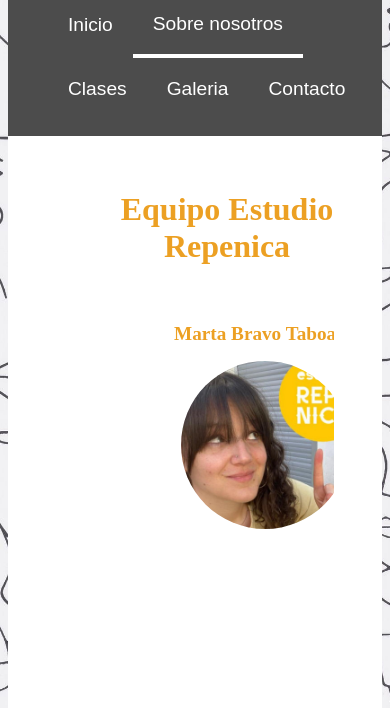
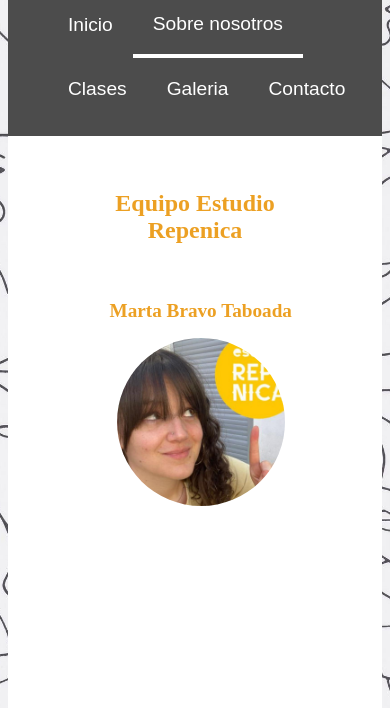
Before and after one commit to UxiaRodriguezCastro/Estudio-Repenica, a plain HTML site: page nosotros.html in a window 390 px wide. Shown: the part 136-844 px from the top of the page. Drawn offline with Linux system fonts and the light colour scheme.

Commit message:
arreglando tamaños version movil

```diff
--- a/css/estilos.css
+++ b/css/estilos.css
@@ -7,8 +7,10 @@ html{
 
 main{
 	background-color: white;
+}
 
-
+.contenedor{
+  padding-top: 2rem;
 }
 footer{
 	background: #4C4C4C;
@@ -61,15 +63,14 @@ width: 100%;
   width: 100%;
   height: 27rem;
   display: inline-block;
-  padding: 2rem;
+  margin-inline: auto;
 }
 
 .explicacion-equipo{
   width: 100%;
 		height: 40rem;
 		text-align: center;
-    padding: 2rem;
-
+    margin-inline: auto;
 
 }
 
@@ -328,6 +329,15 @@ text-align: center;
 		height: 25rem;
 		float:left;
 		margin: 2%;
+}@media (max-width: 700px) {
+  .mequipo{
+		min-width: 185px;
+		padding: 1rem;
+		width:25%;
+		height: 25rem;
+		float:left;
+		margin: 2%;
+}
 }
 
 .mequipo p{
--- a/nosotros.html
+++ b/nosotros.html
@@ -23,6 +23,7 @@
          </div>
       </header>
       <main>
+         <div class="contenedor">
          <div class="fullscreen" id="fullimgbox">
             <span onclick="closeImg()">X</span>
             <h1 id="nombreProfe">Marta</h1>
@@ -37,7 +38,7 @@
             </a>
          </div>
          <div class="explicacion-equipo">
-            <h1> Equipo Estudio Repenica</h1>
+            <h2> Equipo Estudio Repenica</h2>
             <div class="equipo">
                <div class="mequipo" onclick="openFullScreen(profe1.innerText, bio1.innerText)">
                   <h2 class="nombreequipo" id="profe1">Marta Bravo Taboada</h2>
@@ -85,6 +86,7 @@ Sus músicos la califican de creativa, e incansable, la pueden encontrar junto a
                </div>
             </div>
          </div>
+      </div>
       </main>
       <footer>
       </footer>
```
Also changed, not shown: contacto.html (+3 -1 lines), index.html (+3 -1 lines).
